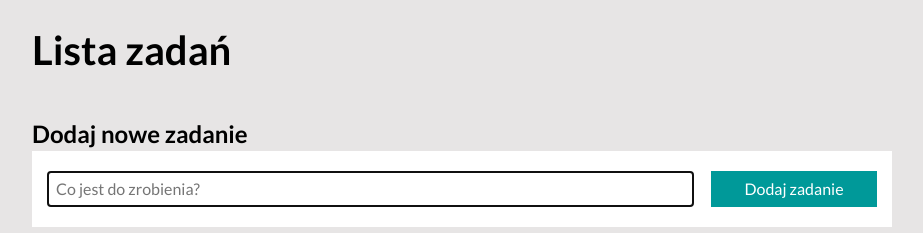
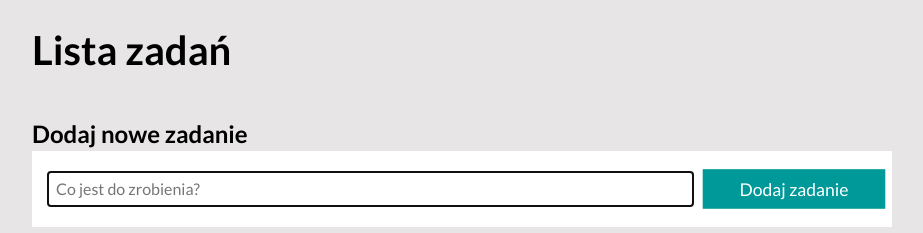
Before and after one commit to Mateusszzp/To-do-list, a plain HTML site: page index.html in a window 1280 px wide. In both pictures the pointer is over the button "Dodaj zadanie". Shown: the top 233 px of the page, without its empty margins (178-1101 px from the left). Drawn offline with nearby package versions, Linux system fonts and the light colour scheme.

Commit message:
added transform

```diff
--- a/css/section.css
+++ b/css/section.css
@@ -24,10 +24,12 @@
     margin: 5px 0;
     cursor: pointer;
     transition:1s;
+    transform:scale(1);
 }
 
 .section__button:hover {
     background-color: hsl(180, 100%, 30%);
+    transform:scale(1.1);
 
 }
 
```
